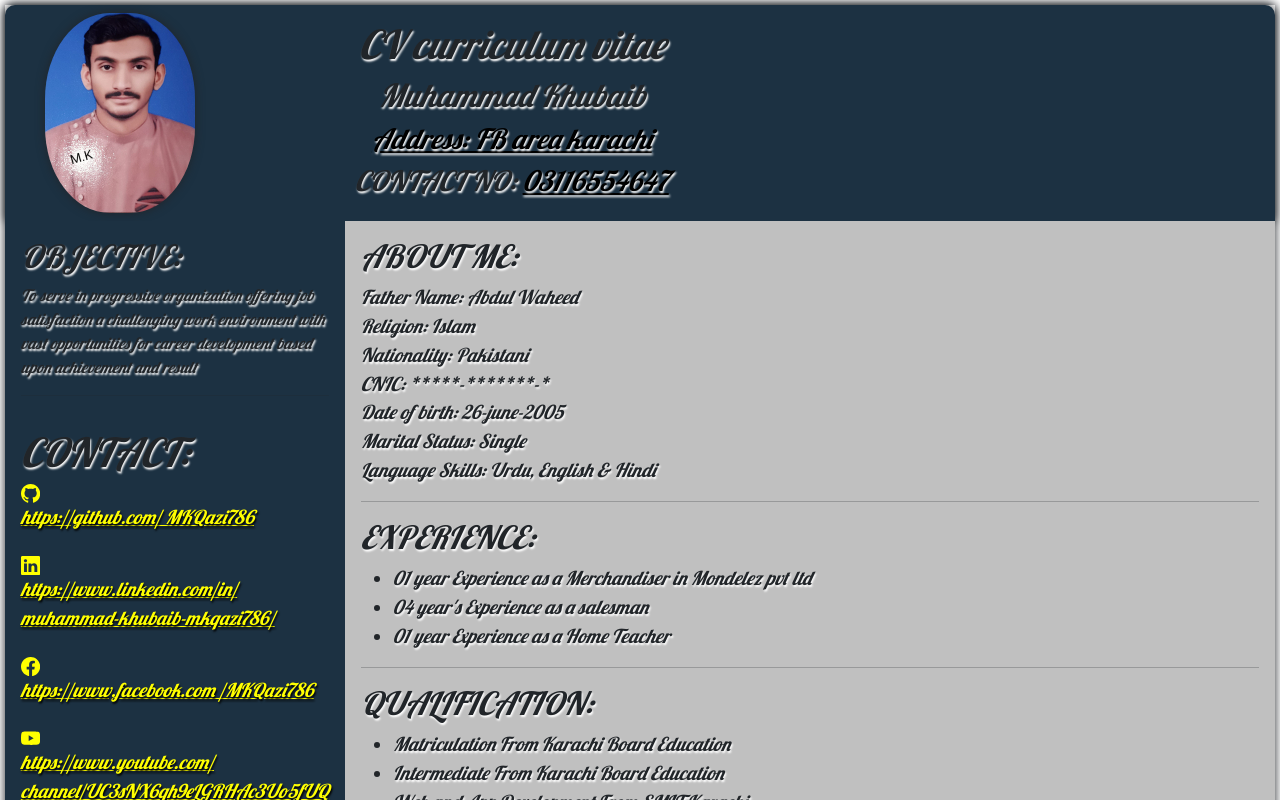
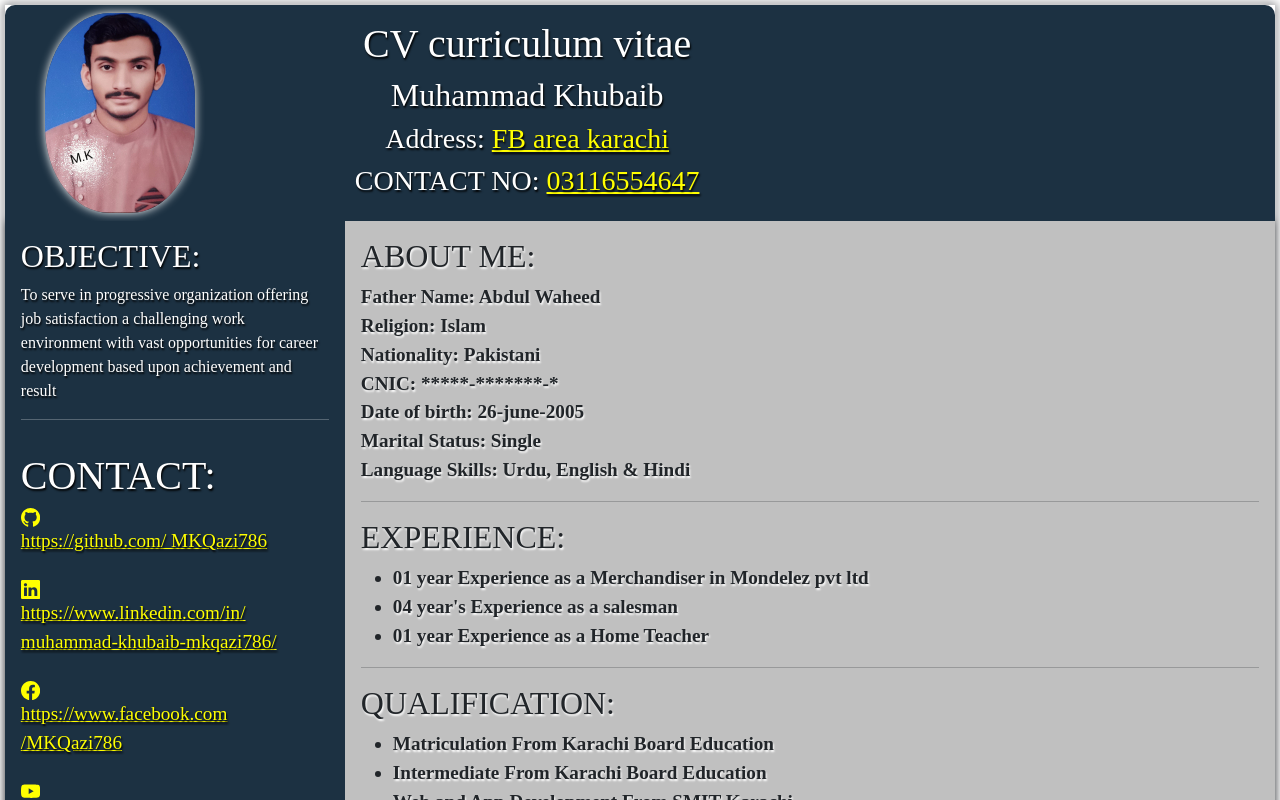
Before and after one commit to MKQazi786/react-CV-of-muhammad-khubaib, a React (Create React App) app: page / in a window 1280 px wide. Shown: the top 800 px of the page. Built offline with nearby package versions, Linux system fonts and the light colour scheme.

Commit message:
correct many error in my cv

```diff
--- a/src/index.jsx
+++ b/src/index.jsx
@@ -11,7 +11,7 @@ function Header() {
         <div>
           <h1> CV curriculum vitae</h1>
           <h2>Muhammad Khubaib</h2>
-          <h3><a href="https://goo.gl/maps/JmgvPsccbJvkdUue6">Address: FB area karachi</a></h3>
+          <h3>Address: <a href="https://goo.gl/maps/JmgvPsccbJvkdUue6">FB area karachi</a></h3>
           <h3>CONTACT NO: <a href="tel:03116554647"> 03116554647 </a></h3>
         </div>
       </header>
--- a/src/style.css
+++ b/src/style.css
@@ -5,10 +5,10 @@ header {
     font-size: larger;
     padding: 0.5rem;
     min-width:710px;
-    background-color: silver;
     background-color:#1c3142;
     border-radius: 10px 10px 0px 0px;
     box-shadow: 0px 0px 10px;
+    color: white;
 }
 
 img{
@@ -19,14 +19,14 @@ img{
 }
 
 header > div {
-    text-shadow: 1px 2px 2px white;
+    text-shadow: 1px 2px 2px black;
     text-align: center;
     margin-left: 4rem;
 }
 
 header div a {
     /* text-decoration: none; */
-    color: black;
+    color: yellow;
 }
 
 aside{
@@ -38,13 +38,13 @@ aside{
     border-radius:0px 0px 0px 10px;
     min-width:340px;
     margin: 0rem;
+    color: white;
 }
 
 body{
-    font-style: italic;
-    text-shadow: 1px 2px 2px white;
+    text-shadow: 1px 2px 2px black;
     box-shadow: 0px 0px 10px;
-    font-family: poppins,'Lobster', cursive;
+    font-family:  'Poppins',cursive;
     margin:0.3rem;
 }
 
@@ -69,4 +69,7 @@ main{
     border-radius:0px 0px 10px 0px;
     min-width:370px;
     font-size: larger;
+    text-shadow: 1px 2px 2px white;
+    font-weight: 600;
+
 }
```
Also changed, not shown: 14 other files (tests, documents, lock files or other folders).
